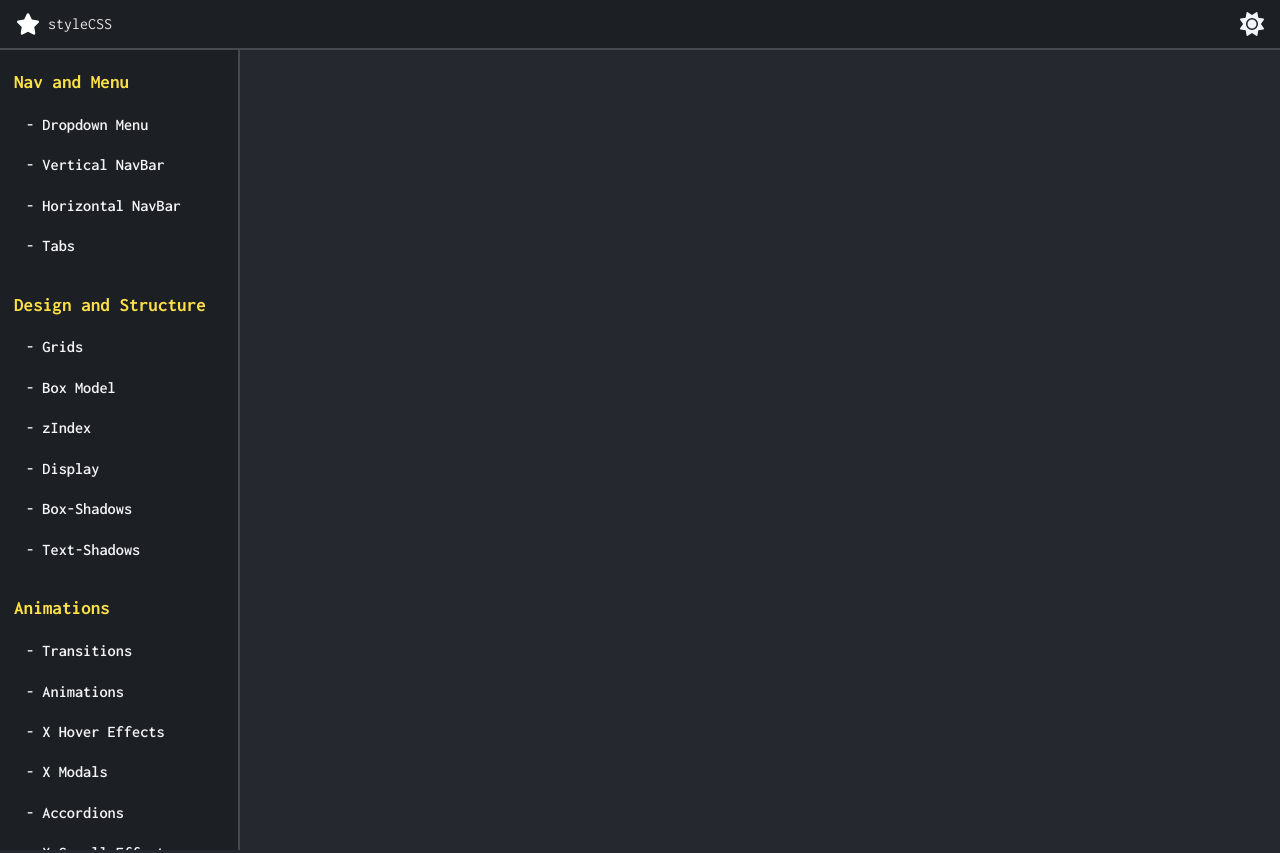
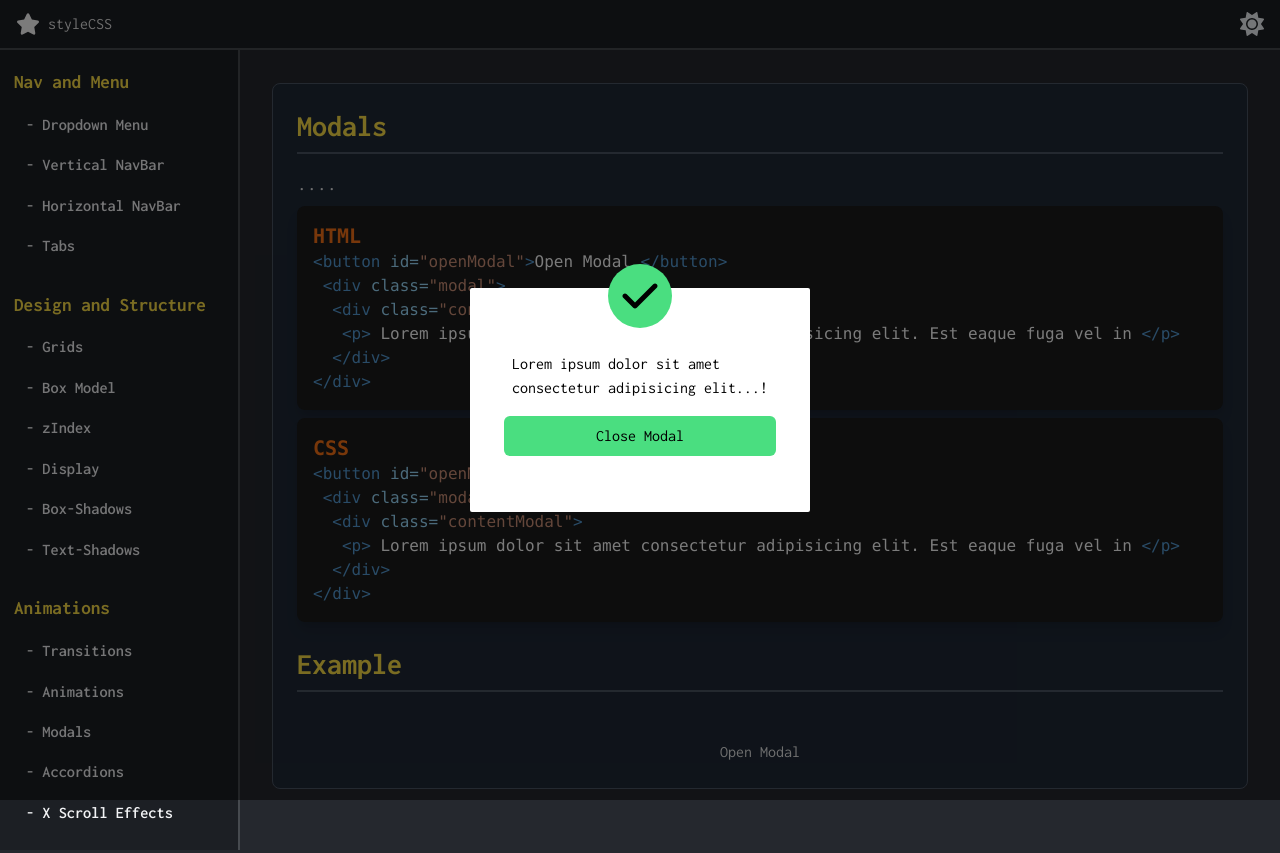
Before and after one commit to juancruzperalta/styleCSS, a React (Vite) app: page /modals in a window 1280 px wide. Before the commit the page ends 800 px from the top, so only its background shows below. Built offline with nearby package versions, Linux system fonts and the light colour scheme; a web font is replaced by a local one.

Commit message:
Modals beta 12-02-25

```diff
--- a/src/SideBar.jsx
+++ b/src/SideBar.jsx
@@ -26,8 +26,7 @@ const categories = [
     items: [
       { name: "Transitions", href: "/transitions" },
       { name: "Animations", href: "/animations" },
-      { name: "X Hover Effects", href: "/hover-effects" },
-      { name: "X Modals", href: "/modals" },
+      { name: "Modals", href: "/modals" },
       { name: "Accordions", href: "/accordions" },
       { name: "X Scroll Effects", href: "/scroll-effects" },
     ],
--- /dev/null
+++ b/src/pages/Modals.jsx
@@ -0,0 +1,133 @@
+export const Modals = () => {
+  return (
+    <section className="homeSection">
+      <div className="mb-8 border border-gray-600 rounded-lg p-6 bg-gray-800 w-full">
+        <h2 className="text-yellow-300 font-bold text-3xl mb-4 border-b-2 border-gray-600 pb-2 relative">
+          Modals
+        </h2>
+        <h4 className="text-xl">....</h4>
+        <pre className="bg-[#1b1b1b] text-white p-4 rounded-lg shadow-lg mt-2">
+          <code>
+            <h2 className="text-xl text-orange-500 font-semibold ">HTML</h2>
+            <span className="text-[#569CD6]">
+              &lt;button{" "}
+              <span className="text-[#9CDCFE]">
+                id=<span className="text-[#CE9178]">"openModal"</span>
+              </span>
+              &gt;
+            </span>
+            <span>Open Modal</span>{" "}
+            <span className="text-[#569CD6]">&lt;/button&gt;</span>
+            <br />
+            &nbsp;
+            <span className="text-[#569CD6]">
+              &lt;div{" "}
+              <span className="text-[#9CDCFE]">
+                class=<span className="text-[#CE9178]">"modal"</span>
+              </span>
+              &gt;
+            </span>{" "}
+            <br />
+            &nbsp;&nbsp;
+            <span className="text-[#569CD6]">
+              &lt;div{" "}
+              <span className="text-[#9CDCFE]">
+                class=<span className="text-[#CE9178]">"contentModal"</span>
+              </span>
+              &gt;
+            </span>{" "}
+            <br />
+            &nbsp;&nbsp;&nbsp;
+            <span className="text-[#569CD6]">
+              &lt;p&gt;{" "}
+              <span className="text-white p-0 m-0">
+                Lorem ipsum dolor sit amet consectetur adipisicing elit. Est
+                eaque fuga vel in
+              </span>
+            </span>{" "}
+            <span className="text-[#569CD6]">&lt;/p&gt;</span>
+            <br />
+            &nbsp;&nbsp;
+            <span className="text-[#569CD6]">&lt;/div&gt;</span>
+            <br />
+            <span className="text-[#569CD6]">&lt;/div&gt;</span>
+          </code>
+        </pre>
+        <pre className="bg-[#1b1b1b] text-white p-4 rounded-lg shadow-lg mt-2">
+          <code>
+            <h2 className="text-xl text-orange-500 font-semibold ">CSS</h2>
+            <span className="text-[#569CD6]">
+              &lt;button{" "}
+              <span className="text-[#9CDCFE]">
+                id=<span className="text-[#CE9178]">"openModal"</span>
+              </span>
+              &gt;
+            </span>
+            <span>Open Modal</span>{" "}
+            <span className="text-[#569CD6]">&lt;/button&gt;</span>
+            <br />
+            &nbsp;
+            <span className="text-[#569CD6]">
+              &lt;div{" "}
+              <span className="text-[#9CDCFE]">
+                class=<span className="text-[#CE9178]">"modal"</span>
+              </span>
+              &gt;
+            </span>{" "}
+            <br />
+            &nbsp;&nbsp;
+            <span className="text-[#569CD6]">
+              &lt;div{" "}
+              <span className="text-[#9CDCFE]">
+                class=<span className="text-[#CE9178]">"contentModal"</span>
+              </span>
+              &gt;
+            </span>{" "}
+            <br />
+            &nbsp;&nbsp;&nbsp;
+            <span className="text-[#569CD6]">
+              &lt;p&gt;{" "}
+              <span className="text-white p-0 m-0">
+                Lorem ipsum dolor sit amet consectetur adipisicing elit. Est
+                eaque fuga vel in
+              </span>
+            </span>{" "}
+            <span className="text-[#569CD6]">&lt;/p&gt;</span>
+            <br />
+            &nbsp;&nbsp;
+            <span className="text-[#569CD6]">&lt;/div&gt;</span>
+            <br />
+            <span className="text-[#569CD6]">&lt;/div&gt;</span>
+          </code>
+        </pre>
+        <article className="mt-6 grid grid-cols-1  items-center justify-center w-full h-full p-0 m-0 gap-8 text-[1rem]">
+          <h2 className="text-yellow-300 font-bold text-3xl mb-4 border-b-2 border-gray-600 pb-2 relative">
+            Example
+          </h2>
+          <button>Open Modal</button>
+          <div className=" bg-[#00000084] fixed w-full h-full left-0 top-0 right-0 bottom-0 z-10 flex items-center justify-center">
+            <div className="bg-white flex items-center flex-col justify-center w-[340px] h-56 rounded-sm relative">
+              <div className="w-[80%] flex flex-col items-center">
+                <span className="w-16 h-16 bg-green-400 rounded-full flex items-center justify-center absolute -top-6">
+                  <svg
+                    xmlns="http://www.w3.org/2000/svg"
+                    viewBox="0 0 448 512"
+                    className="w-10 h-10"
+                  >
+                    <path d="M438.6 105.4c12.5 12.5 12.5 32.8 0 45.3l-256 256c-12.5 12.5-32.8 12.5-45.3 0l-128-128c-12.5-12.5-12.5-32.8 0-45.3s32.8-12.5 45.3 0L160 338.7 393.4 105.4c12.5-12.5 32.8-12.5 45.3 0z" />
+                  </svg>
+                </span>
+                <p className="text-black p-2">
+                  Lorem ipsum dolor sit amet consectetur adipisicing elit...!
+                </p>
+                <button className="bg-green-400 p-2 mt-2 text-black rounded-md w-full">
+                  Close Modal
+                </button>
+              </div>
+            </div>
+          </div>
+        </article>
+      </div>
+    </section>
+  );
+};
--- a/src/routesConfig.jsx
+++ b/src/routesConfig.jsx
@@ -16,6 +16,7 @@ import { Transitions } from "./pages/Transitions.jsx";
 import { BoxShadows } from "./pages/BoxShadows.jsx";
 import { TextShadow } from "./pages/TextShadow.jsx";
 import { Animations } from "./pages/Animations.jsx";
+import { Modals } from "./pages/Modals.jsx";
 
 const routes = [
   { path: "/", element: <Home /> },
@@ -36,6 +37,7 @@ const routes = [
   { path: "/box-shadows", element: <BoxShadows /> },
   { path: "/text-shadows", element: <TextShadow /> },
   { path: "/animations", element: <Animations /> },
+  { path: "/modals", element: <Modals /> },
 ];
 
 export default routes;
```
